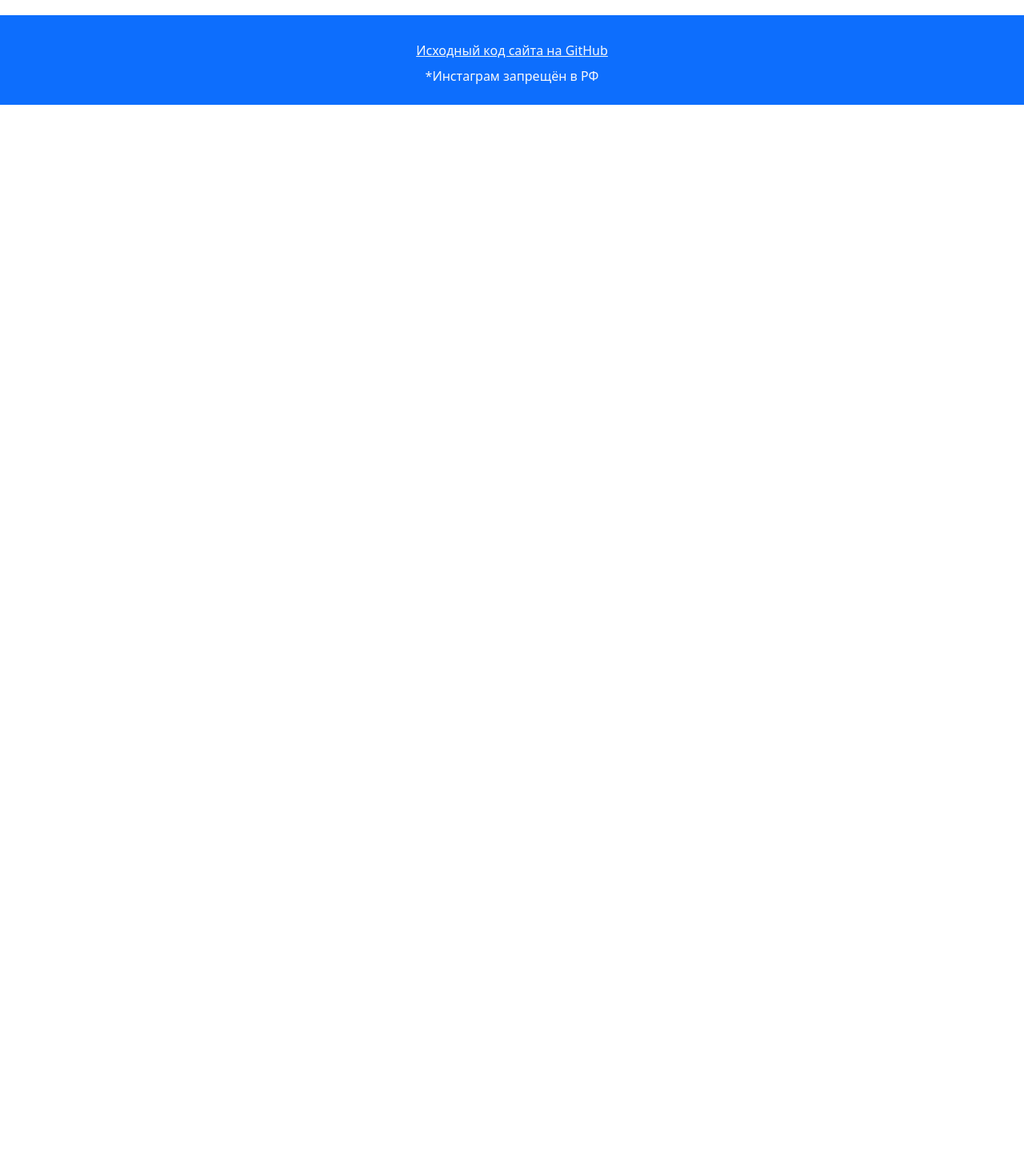
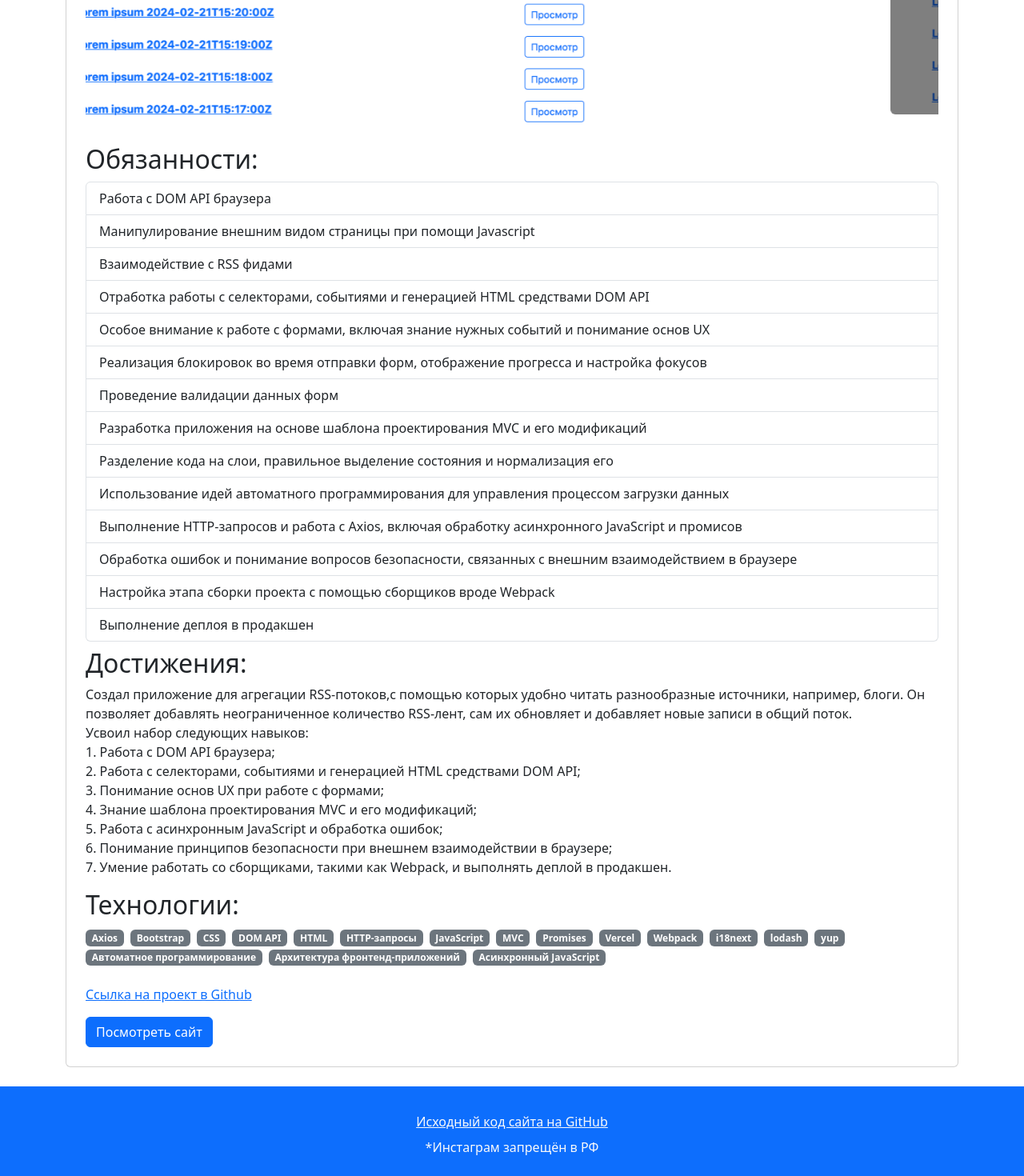
Before and after one commit to bobrov-site/portfolio, a Vue app: page /pet/educational-projects/rss-aggregator in a window 1280 px wide. Shown: the part 669-2139 px from the top of the page at 80% size. Before the commit the page ends 800 px from the top, so only its background shows below. Built offline with nearby package versions, Linux system fonts and the light colour scheme.

Commit message:
added rssAggregatorProject

```diff
--- a/src/components/Last-project.vue
+++ b/src/components/Last-project.vue
@@ -14,8 +14,8 @@
               >{{ breadcrumb }}</span
             >
           </div>
-          <img class="project-preview rounded w-100" :src="props.imgSrc" alt="" />
-          <span class="text-secondary d-block">03.11.2023</span>
+          <img class="project-preview rounded w-100" :src="props.imgSrc" alt="Превью проекта" />
+          <span class="text-secondary d-block mt-2">{{ props.date }}</span>
           <RouterLink class="btn btn-primary mt-2 mb-2" :to="props.projectUrl"
             >Посмотреть проект
           </RouterLink>
@@ -31,7 +31,8 @@ const props = defineProps({
   imgSrc: String,
   projectUrl: String,
   projectDate: String,
-  breadcrumbs: Array
+  breadcrumbs: Array,
+  date: String,
 })
 </script>
 
--- a/src/components/Navbar-header.vue
+++ b/src/components/Navbar-header.vue
@@ -136,6 +136,15 @@
                     >Вычислитель отличий</RouterLink
                   >
                 </li>
+                <li>
+                  <RouterLink
+                  :class="{ active: route.name === 'gendiff' }"
+                  class="dropdown-item"
+                  to="/pet/educational-projects/rss-aggregator"
+                  >
+                    RSS агрегатор
+                  </RouterLink>
+                </li>
                 <li><hr class="dropdown-divider" /></li>
                 <li><h6 class="dropdown-header">Собственные проекты</h6></li>
                 <li>
--- a/src/components/Project-content.vue
+++ b/src/components/Project-content.vue
@@ -8,7 +8,7 @@
             <div
               v-if="props.images"
               id="carouselExample"
-              class="carousel slide mb-4"
+              class="carousel carousel-dark slide mb-4"
               data-bs-ride="carousel"
             >
               <div class="carousel-inner">
@@ -41,15 +41,14 @@
               </button>
             </div>
             <div v-if="props.ascinema" v-html="props.ascinema" class="ascinema w-100"></div>
-            <h2 v-if="props.responsibilities" class="card-title">Обязанности:</h2>
+            <h2 v-if="props.responsibilities" class="card-title mt-2">Обязанности:</h2>
             <ul v-if="props.responsibilities" class="list-group mb-2">
               <li v-for="item in props.responsibilities" :key="item" class="list-group-item">
                 {{ item }}
               </li>
             </ul>
             <h2 class="card-title">Достижения:</h2>
-            <p class="card-text">
-              {{ props.achivments }}
+            <p class="card-text" v-html="props.achivments">
             </p>
             <h2 v-if="props.techStack" class="card-title">Технологии:</h2>
             <div v-if="props.techStack" class="mb-4">
--- a/src/router/index.js
+++ b/src/router/index.js
@@ -13,6 +13,7 @@ import GendiffView from '../views/GendiffView.vue'
 import TodolistView from '../views/TodolistView.vue'
 import HangmanView from '../views/HangmanView.vue'
 import HexletView from '../views/HexletView.vue'
+import RssAggregatorView from '../views/RssAggregatorView.vue';
 
 const router = createRouter({
   history: createWebHistory(import.meta.env.BASE_URL),
@@ -78,6 +79,11 @@ const router = createRouter({
       component: GendiffView
     },
     {
+      path: '/pet/educational-projects/rss-aggregator',
+      name: 'rss-aggregator',
+      component: RssAggregatorView
+    },
+    {
       path: '/pet/pet-projects/todolist',
       name: 'todolist',
       component: TodolistView
@@ -89,6 +95,4 @@ const router = createRouter({
     }
   ]
 })
-// https://bobrov-site.github.io/portfolio/pet/tusks/hexlet
-// https://bobrov-site.github.io/portfolio/pet/tusks/yandex
 export default router
--- a/src/views/HomeView.vue
+++ b/src/views/HomeView.vue
@@ -83,10 +83,11 @@ import TelegramPosts from '../components/Telegram-posts.vue';
             </div>
           </div>
           <LastProject
-            :title="'Баннер для хекслета'"
-            :breadcrumbs="['Пет-проекты', 'Тестовые задания']"
-            :img-src="'/portfolio/img/hexlet/hexlet.png'"
-            :project-url="'/pet/tusks/hexlet'"
+            :title="'RSS Aggregator'"
+            :breadcrumbs="['Пет-проекты', 'Учебные проекты']"
+            :img-src="'/portfolio/img/rss-aggregator/rssAggregator1.png'"
+            :project-url="'/pet/educational-projects/rss-aggregator'"
+            :date="'21.04.2022'"
           />
           <div class="card w-100 p-2 mt-4">
             <div class="card-body">
--- /dev/null
+++ b/src/views/RssAggregatorView.vue
@@ -0,0 +1,76 @@
+<template>
+    <ProjectContent :tech-stack="techStack" :images="images" :github-url="githubUrl" :title="title"
+        :responsibilities="responsibilities" :achivments="achivments" :site-url="siteUrl" />
+</template>
+
+<script setup>
+import ProjectContent from '../components/Project-content.vue';
+const achivments =
+    `Создал приложение для агрегации RSS-потоков,с помощью которых удобно читать разнообразные источники,
+    например, блоги. Он позволяет добавлять неограниченное количество RSS-лент,
+    сам их обновляет и добавляет новые записи в общий поток.
+    <br>
+    Усвоил набор следующих навыков:
+    <br>
+    1. Работа с DOM API браузера;
+    <br>
+2. Работа с селекторами, событиями и генерацией HTML средствами DOM API;
+<br>
+3. Понимание основ UX при работе с формами;
+<br>
+4. Знание шаблона проектирования MVC и его модификаций;
+<br>
+5. Работа с асинхронным JavaScript и обработка ошибок;
+<br>
+6. Понимание принципов безопасности при внешнем взаимодействии в браузере;
+<br>
+7. Умение работать со сборщиками, такими как Webpack, и выполнять деплой в продакшен.
+
+    `
+const responsibilities = [
+    'Работа с DOM API браузера',
+    'Манипулирование внешним видом страницы при помощи Javascript',
+    'Взаимодействие с RSS фидами',
+    'Отработка работы с селекторами, событиями и генерацией HTML средствами DOM API',
+    'Особое внимание к работе с формами, включая знание нужных событий и понимание основ UX',
+    'Реализация блокировок во время отправки форм, отображение прогресса и настройка фокусов',
+    'Проведение валидации данных форм',
+    'Разработка приложения на основе шаблона проектирования MVC и его модификаций',
+    'Разделение кода на слои, правильное выделение состояния и нормализация его',
+    'Использование идей автоматного программирования для управления процессом загрузки данных',
+    'Выполнение HTTP-запросов и работа с Axios, включая обработку асинхронного JavaScript и промисов',
+    'Обработка ошибок и понимание вопросов безопасности, связанных с внешним взаимодействием в браузере',
+    'Настройка этапа сборки проекта с помощью сборщиков вроде Webpack',
+    'Выполнение деплоя в продакшен',
+]
+const images = [
+    '/portfolio/img/rss-aggregator/rssAggregator1.png',
+    '/portfolio/img/rss-aggregator/rssAggregator2.png',
+    '/portfolio/img/rss-aggregator/rssAggregator3.png',
+    '/portfolio/img/rss-aggregator/rssAggregator4.png'
+];
+const title = 'RSS Агрегатор'
+const githubUrl = 'https://github.com/bobrov-site/rss-aggregator'
+const techStack = [
+    'DOM API',
+    'JavaScript',
+    'HTML',
+    'CSS',
+    'MVC',
+    'Архитектура фронтенд-приложений',
+    'Автоматное программирование',
+    'Axios',
+    'HTTP-запросы',
+    'Асинхронный JavaScript',
+    'Promises',
+    'Webpack',
+    'Vercel',
+    'Bootstrap',
+    'i18next',
+    'lodash',
+    'yup'
+]
+const siteUrl = 'https://frontend-project-11-drab-eight.vercel.app'
+</script>
+
+<style lang="scss" scoped></style>
```
